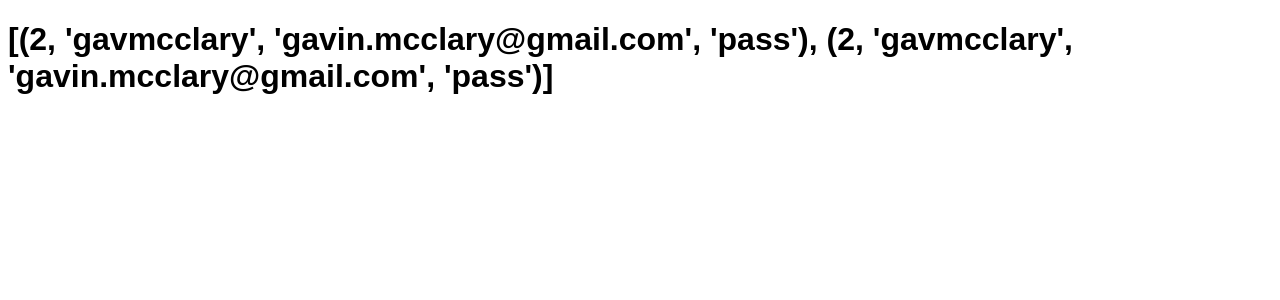
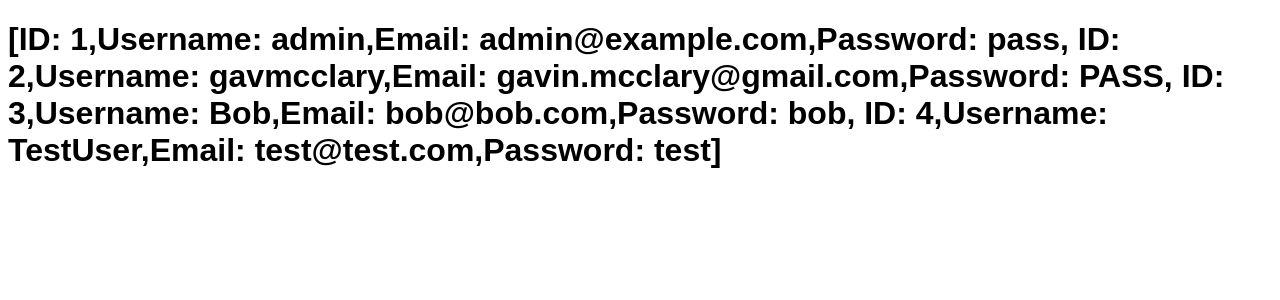
Before and after one commit to IoC-Sunderland/working-with-flask-forms, a Flask app: page / in a window 1280 px wide. Shown: the top 300 px of the page. Run offline with Flask 2, Linux system fonts and the light colour scheme; data comes from the database, SQL or seed files in the repository.

Commit message:
Now using SQLAlchemy for Model - need to deal with linting issues

```diff
--- a/app.py
+++ b/app.py
@@ -1,33 +1,33 @@
 import sqlite3
-from flask import Flask, render_template, request, redirect, g
+from flask import Flask, render_template, request, redirect
+from flask_sqlalchemy import SQLAlchemy
 app = Flask(__name__)
 
-# Path to sqlite3 database
-DATABASE = 'data/test_database.db'
+app.config['SQLALCHEMY_DATABASE_URI'] = 'sqlite:///data/test_database.db'
+db = SQLAlchemy(app)
 
-def get_db():
-    db = getattr(g, '_database', None)
-    if db is None:
-        db = g._database = sqlite3.connect(DATABASE)
-    return db
+# This defines your database table
+class Users(db.Model):
+    id = db.Column(db.Integer, primary_key=True)
+    username = db.Column(db.String(80), unique=True, nullable=False)
+    email = db.Column(db.String(120), unique=True, nullable=False)
+    password = db.Column(db.String(128))
 
+    # Define __repr__ that will be called when querying e.g. 'Users.query.all()'
+    def __repr__(self):
+        obj_repr = f'ID: {self.id},' \
+                   f'Username: {self.username},' \
+                   f'Email: {self.email},' \
+                   f'Password: {self.password}' \
 
-@app.teardown_appcontext
-def close_connection(exception):
-    db = getattr(g, '_database', None)
-    if db is not None:
-        db.close()
+        return obj_repr
+
 
 @app.route('/')
 def index():
-    cur = get_db().cursor() #  Get the database cursor (this allows us to issue query statements)
-    select_all = cur.execute('SELECT * from users;')
-    rv = select_all.fetchall()
-    print('\n')
-    print(rv)
-    print('\n')
+    # Display all records in db
+    return render_template('index.html', all_users=Users.query.all())
 
-    return render_template('index.html', all_rows=rv)
 
 # Flask routes support GET requests by default.
 # However it must be declared if the methods argument is provided.
@@ -48,22 +48,18 @@ def sign_up():
             feedback = f"Missing fields for {', '.join(missing)}"
             return render_template("sign_up.html", feedback=feedback)
 
-        # Create entry in db using sign-up details
-        # E.g. INSERT INTO users VALUES (1,'Test User','test_user@email.com', 'password';
+        new_user = Users(username=req['username'],
+                         email=req['email'],
+                        password=req['password'])
 
-        username = req['username']
-        email = req['email']
-        password = req['password']
-
-        SQL = f"INSERT INTO users VALUES (2, '{username}', '{email}', '{password}');"
-        print(SQL)
-        cur = get_db().cursor() #  Get the database cursor (this allows us to issue query statements)
-        cur.execute(SQL)
-        get_db().commit()
+        print(new_user)
+        db.session.add(new_user)
+        db.session.commit()
 
         return redirect('/')
 
     return render_template("sign_up.html")
 
 
-app.run(debug=True, port=8080)
+if __name__ == '__main__':
+    app.run(debug=True, port=8080)
--- a/templates/index.html
+++ b/templates/index.html
@@ -4,7 +4,7 @@
 
 {% block main %}
 
-<h1> {{ all_rows }}</h1>
+<h1> {{ all_users }}</h1>
 
 
 {% endblock %}
```
Also changed, not shown: data/test_database.db.
